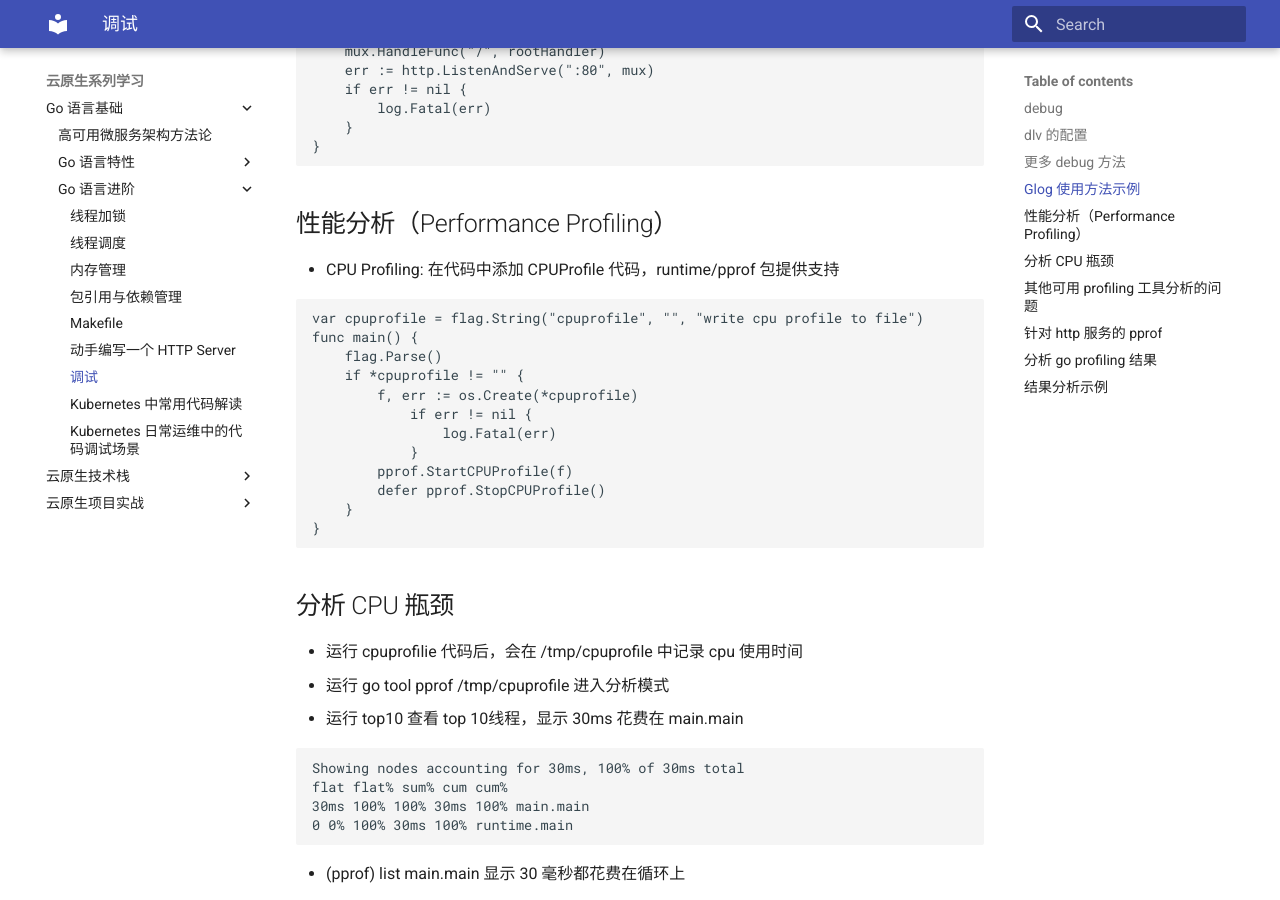
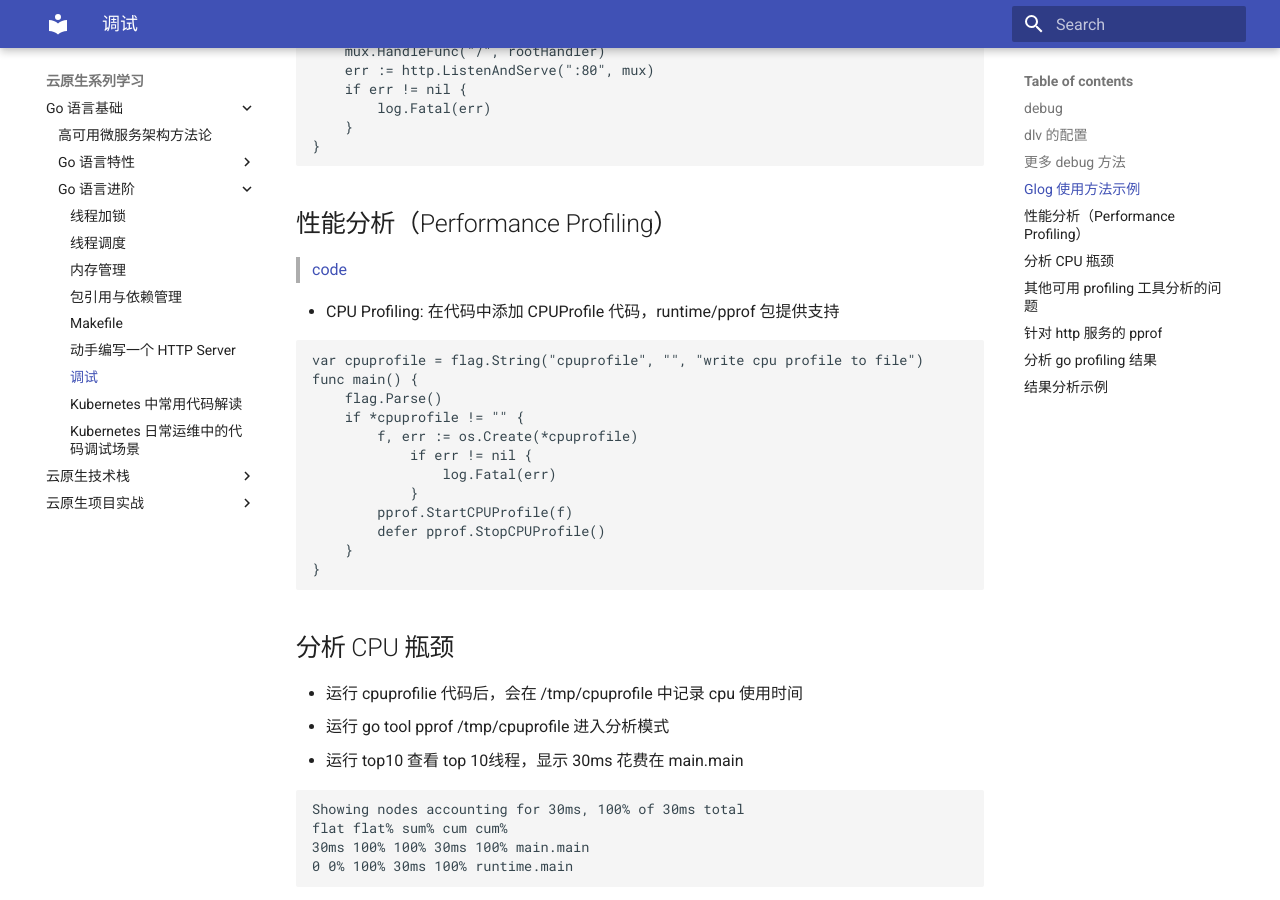
Before and after one commit to mkbooks/k8s-mengfanjie, an MkDocs documentation site: the page built from docs/1/3/7.md, in a window 1280 px wide and 900 px high, scrolled down 1431 px. Built offline with MkDocs 1.6.1 and Material for MkDocs 9.7.7, drawn with Linux system fonts in a browser that asks for light colours.

Commit message:
add: 进阶,调试

````diff
--- a/docs/1/3/7.md
+++ b/docs/1/3/7.md
@@ -46,6 +46,8 @@
 ```
 
 ## 性能分析（Performance Profiling）
+> [code](https://github.com/mkbooks-codes/k8s-mengfanjie/blob/main/01golang/01examples/02module/07cpuprofiling/main.go)
+
 - CPU Profiling: 在代码中添加 CPUProfile 代码，runtime/pprof 包提供支持
 ```
 var cpuprofile = flag.String("cpuprofile", "", "write cpu profile to file")
````
Also changed, not shown: docs/1/3/9.md (+7 -3 lines).
